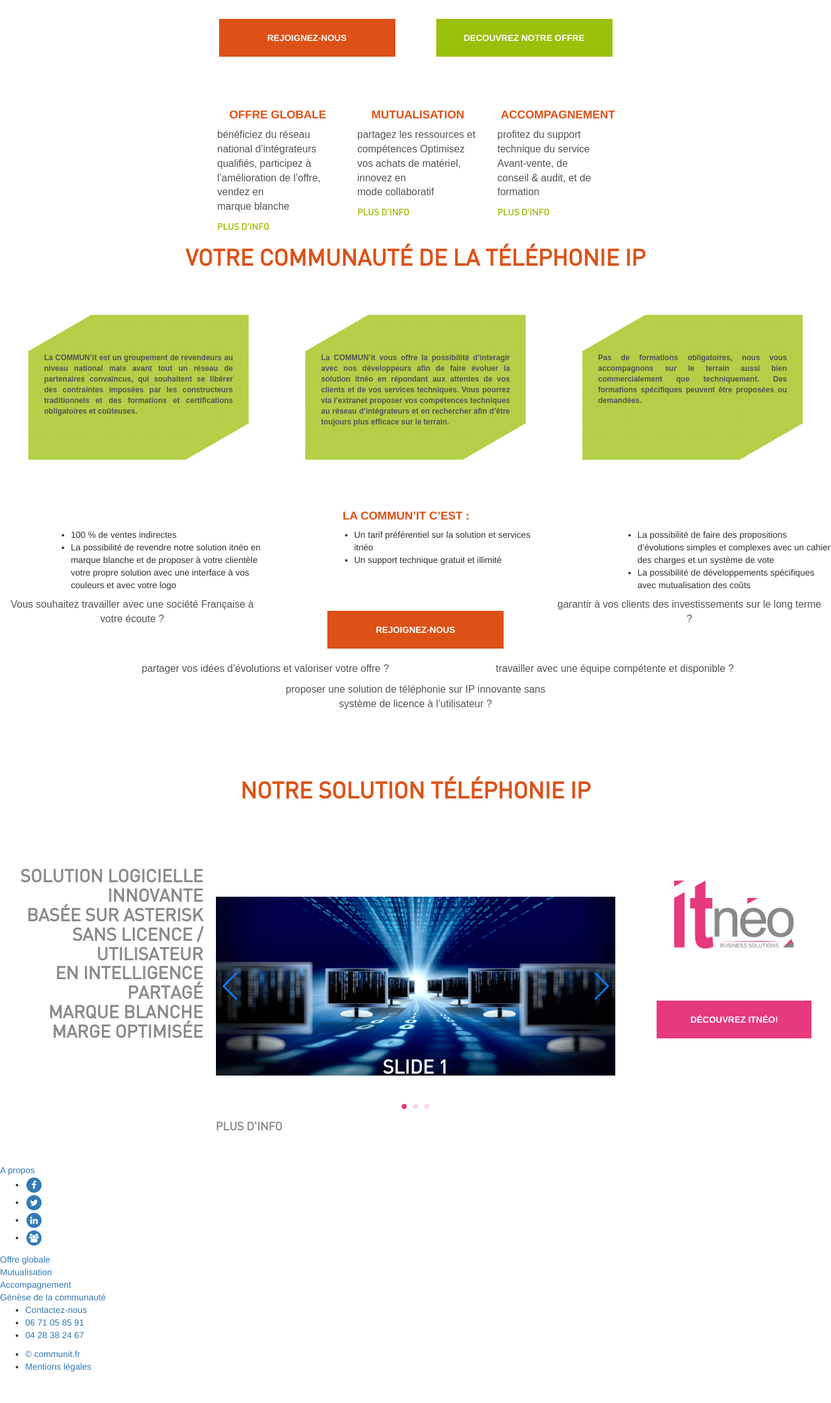
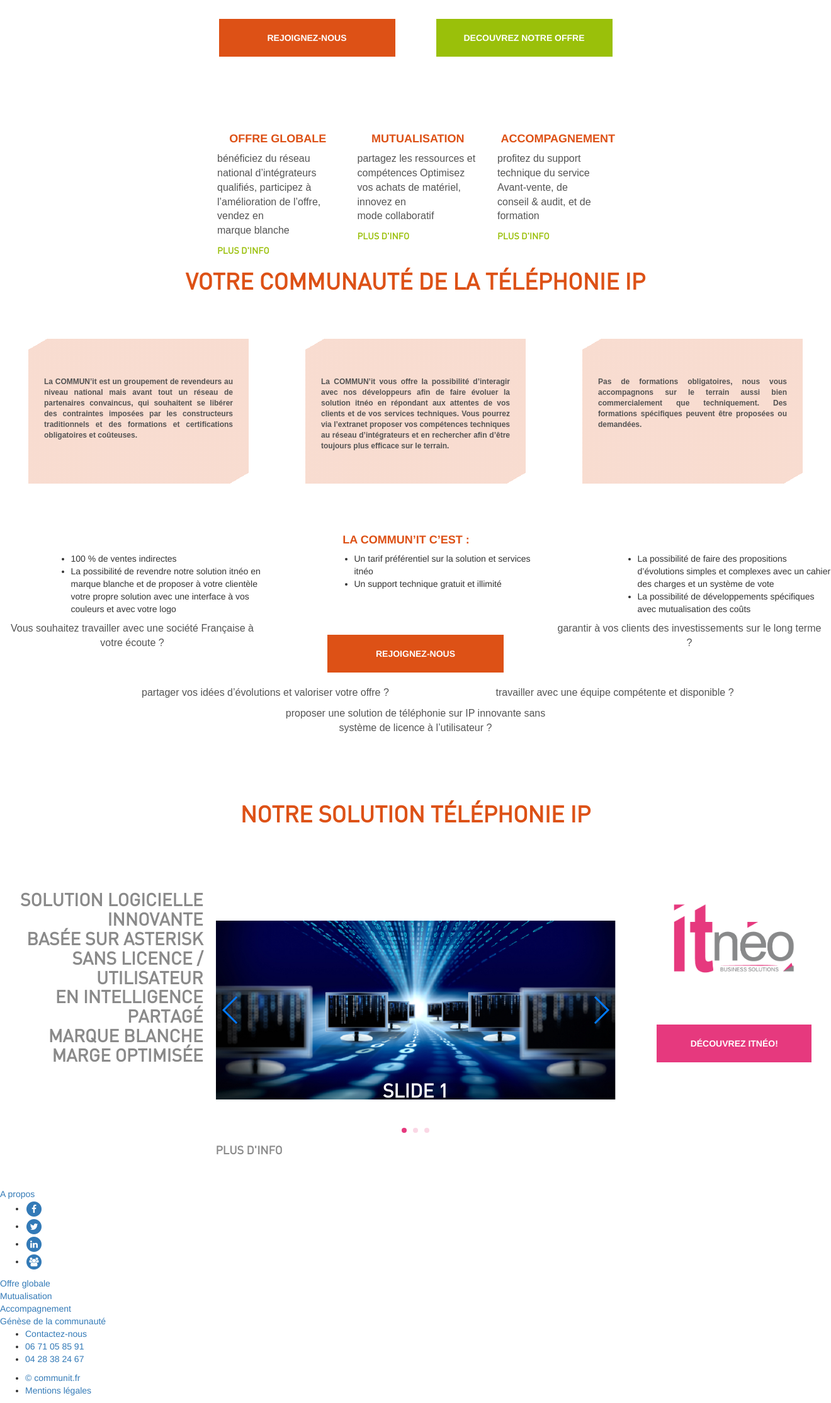
Before and after one commit to JohanGaub/symfony-project-03, a Symfony app: template src/AppBundle/Resources/views/Default/index.html.twig in a window 1320 px wide; the page is wider, and only the part inside the window is pictured. Shown: the part 250-2478 px from the top of that part at 63% size. Before the commit the page ends 2428 px from the top of that part, so only its background shows below. Run offline with Twig, Linux system fonts and the light colour scheme; the template is opened without the code that fills it, so the values that code supplies are empty; some libraries are stand-ins or nearby versions.

Commit message:
blocks color modified and reshaped

```diff
--- a/src/AppBundle/Resources/views/Partials/communit.html.twig
+++ b/src/AppBundle/Resources/views/Partials/communit.html.twig
@@ -1,7 +1,7 @@
 <section>
     <h2>Votre communauté de la téléphonie IP</h2>
     <div class="flex-container-1">
-        <div class="box-communit">
+        <div class="box-communit box">
             <p class="p2">La COMMUN’it est un groupement de revendeurs au niveau national mais avant tout un réseau de partenaires convaincus, qui souhaitent se libérer des contraintes imposées par les constructeurs traditionnels et des formations et certifications obligatoires et coûteuses.</p>
         </div>
         <div class="box-communit">
--- a/web/assets/css/main.css
+++ b/web/assets/css/main.css
@@ -215,7 +215,7 @@ html, body {
   padding: 0; }
 
 h1, h2 {
-  color: #DD5116;
+  color: #dd5116;
   font-family: dinregular, sans-serif;
   font-size: 3.6rem;
   font-weight: bold;
@@ -223,7 +223,7 @@ h1, h2 {
   text-transform: uppercase; }
 
 h3 {
-  color: #DD5116;
+  color: #dd5116;
   font-size: 1.8rem;
   font-weight: bold;
   text-transform: uppercase;
@@ -244,7 +244,7 @@ p {
 
 /* Links Green */
 .plus-info {
-  color: #9AC00A;
+  color: #9ac00a;
   font-family: dinregular, sans-serif;
   font-weight: 700;
   font-size: 1.4rem;
@@ -266,13 +266,13 @@ p {
 .join-button {
   text-transform: uppercase;
   font-weight: bold;
-  background-color: #DD5116;
+  background-color: #dd5116;
   width: 28rem;
   height: 60px;
   color: white;
   border: none;
   transition: all .5s;
-  background: linear-gradient(135deg, transparent 6px, #DD5116 0) top left, linear-gradient(315deg, transparent 6px, #DD5116 0) bottom right, linear-gradient(0deg, transparent 0px, #DD5116 0) top right, linear-gradient(0deg, transparent 0px, #DD5116 0) bottom left;
+  background: linear-gradient(135deg, transparent 6px, #dd5116 0) top left, linear-gradient(315deg, transparent 6px, #dd5116 0) bottom right, linear-gradient(0deg, transparent 0px, #dd5116 0) top right, linear-gradient(0deg, transparent 0px, #dd5116 0) bottom left;
   background-size: 50%;
   background-repeat: no-repeat;
   margin: 1.5em auto; }
@@ -280,13 +280,13 @@ p {
 .discover-button {
   text-transform: uppercase;
   font-weight: bold;
-  background-color: #9AC00A;
+  background-color: #9ac00a;
   width: 28rem;
   height: 60px;
   color: white;
   border: none;
   transition: all .5s;
-  background: linear-gradient(135deg, transparent 6px, #9AC00A 0) top left, linear-gradient(315deg, transparent 6px, #9AC00A 0) bottom right, linear-gradient(0deg, transparent 0px, #9AC00A 0) top right, linear-gradient(0deg, transparent 0px, #9AC00A 0) bottom left;
+  background: linear-gradient(135deg, transparent 6px, #9ac00a 0) top left, linear-gradient(315deg, transparent 6px, #9ac00a 0) bottom right, linear-gradient(0deg, transparent 0px, #9ac00a 0) top right, linear-gradient(0deg, transparent 0px, #9ac00a 0) bottom left;
   background-size: 50%;
   background-repeat: no-repeat;
   margin: 1.5em auto; }
@@ -335,7 +335,7 @@ p {
       font-family: Arial, sans-serif;
       font-size: 3.5em;
       font-weight: 700;
-      color: #DD5116;
+      color: #dd5116;
       text-transform: uppercase; }
 
 .it-ul-box-1 {
@@ -417,9 +417,9 @@ p {
   justify-content: space-around; }
 
 .box-communit {
-  height: 230px;
+  height: 23rem;
   width: 35rem;
-  background: linear-gradient(150deg, transparent 50px, rgba(154, 192, 10, 0.75) 0) top left, linear-gradient(0deg, transparent 0px, rgba(154, 192, 10, 0.75) 0) top right, linear-gradient(330deg, transparent 50px, rgba(154, 192, 10, 0.75) 0) bottom right, linear-gradient(0deg, transparent 0px, rgba(154, 192, 10, 0.75) 0) bottom left;
+  background: linear-gradient(150deg, transparent 15px, rgba(221, 81, 22, 0.2) 0) top left, linear-gradient(0deg, transparent 0px, rgba(221, 81, 22, 0.2) 0) top right, linear-gradient(330deg, transparent 15px, rgba(221, 81, 22, 0.2) 0) bottom right, linear-gradient(0deg, transparent 0px, rgba(221, 81, 22, 0.2) 0) bottom left;
   background-size: 50% 50%;
   background-repeat: no-repeat;
   padding: 6rem 2.5rem;
@@ -475,6 +475,6 @@ p {
   display: inline-block; }
 
 .mrg-top-1 {
-  margin-top: 3em; }
+  margin-top: 8rem; }
 
 /*# sourceMappingURL=main.css.map */
--- a/web/assets/css/sass/_index-communit.scss
+++ b/web/assets/css/sass/_index-communit.scss
@@ -6,12 +6,9 @@
 }
 
 .box-communit {
-  height: 230px;
+  height: 23rem;
   width: 35rem;
-  background: linear-gradient(150deg, transparent 50px, rgba(154, 192, 10, 0.75) 0) top left,
-          linear-gradient(0deg, transparent 0px, rgba(154, 192, 10, 0.75) 0) top right,
-          linear-gradient(330deg, transparent 50px, rgba(154, 192, 10, 0.75) 0) bottom right,
-          linear-gradient(0deg, transparent 0px, rgba(154, 192, 10, 0.75) 0) bottom left;
+  background: $background1;
   background-size: 50% 50%;
   background-repeat: no-repeat;
   padding: 6rem 2.5rem;
--- a/web/assets/css/sass/_settings.scss
+++ b/web/assets/css/sass/_settings.scss
@@ -1,8 +1,17 @@
-$primary-color: #9AC00A;
-$secondary-color: #DD5116;
+$primary-color: rgb(154, 192, 10);
+$secondary-color: rgb(221, 81, 22);
 $it-color: #E6397E;
 $it-second-color: rgb(138, 138, 138);
 $paragraph-color: lighten(black, 33%);
 
 $primary-font: dinregular, sans-serif;
 $secondary-font: Arial, sans-serif;
+$background1: linear-gradient(150deg, transparent 15px, rgba(221, 81, 22, 0.2) 0) top left,
+linear-gradient(0deg, transparent 0px, rgba(221, 81, 22, 0.2) 0) top right,
+linear-gradient(330deg, transparent 15px, rgba(221, 81, 22, 0.2) 0) bottom right,
+linear-gradient(0deg, transparent 0px, rgba(221, 81, 22, 0.2) 0) bottom left;
+
+$background2: linear-gradient(150deg, transparent 15px, rgb(154, 192, 10) 0) top left,
+linear-gradient(0deg, transparent 0px, rgb(154, 192, 10) 0) top right,
+linear-gradient(330deg, transparent 15px, rgb(154, 192, 10) 0) bottom right,
+linear-gradient(0deg, transparent 0px, rgb(154, 192, 10) 0) bottom left;
```
Also changed, not shown: web/assets/css/sass/main.scss (line endings or trailing spaces), 2 other files.
